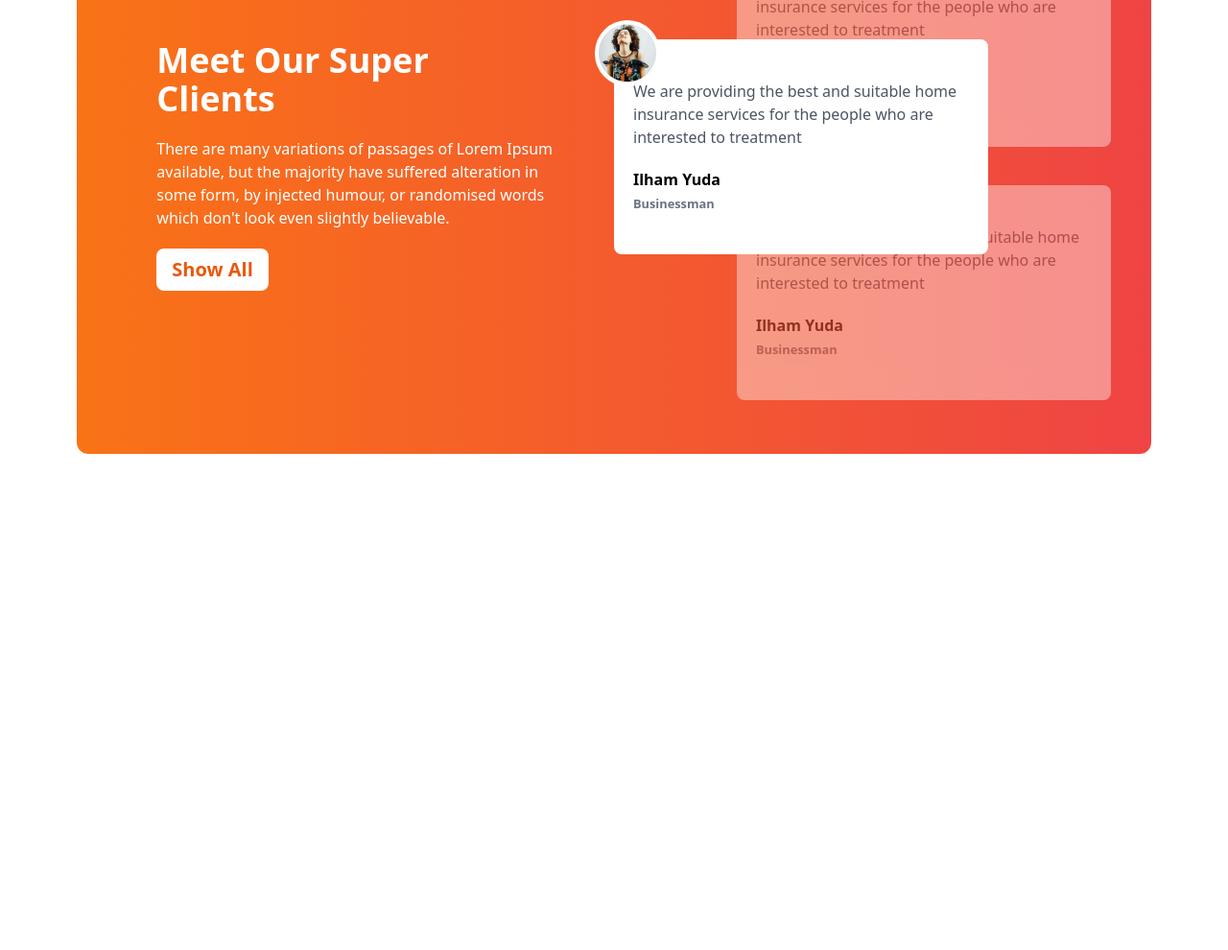
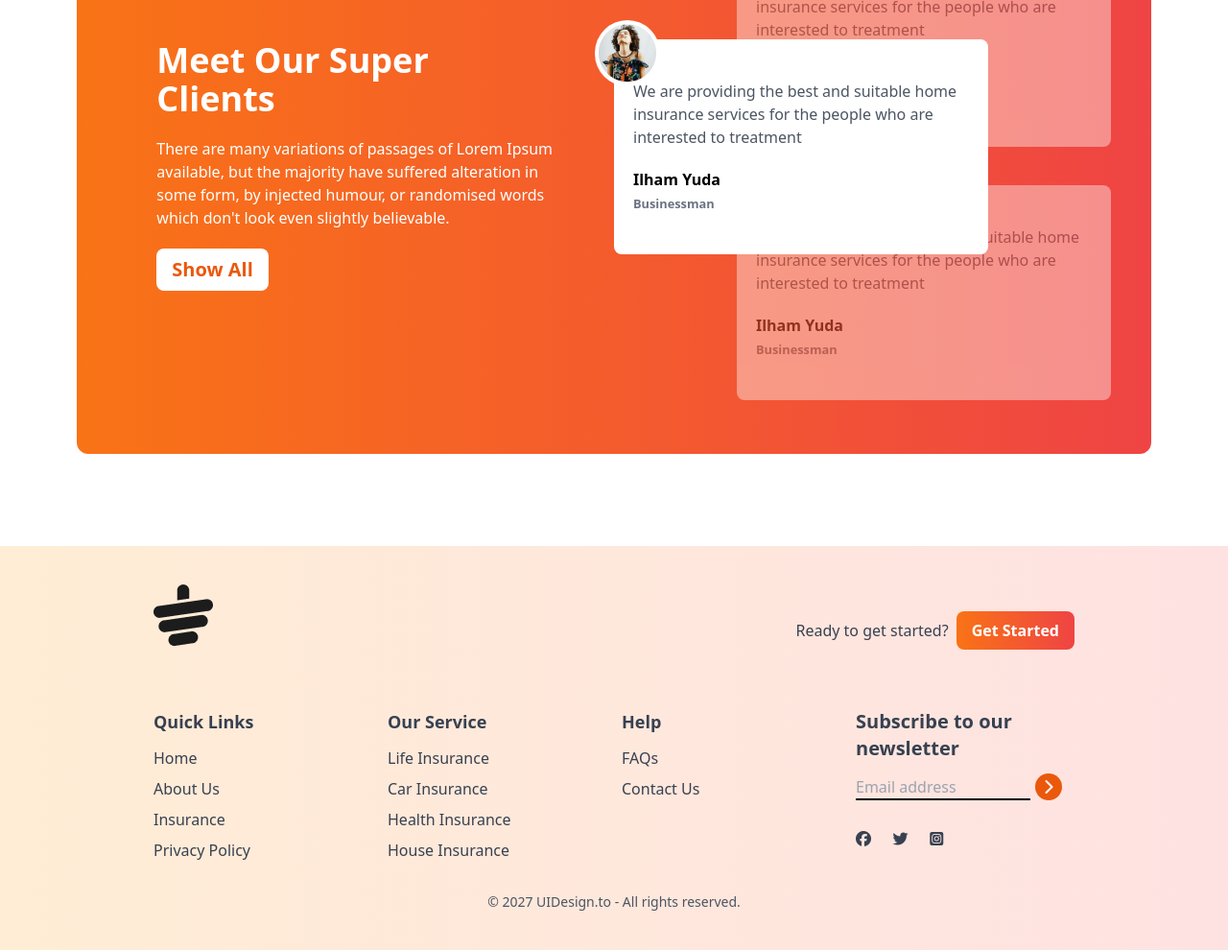
Before and after one commit to msbabor/tea-house, a plain HTML site: page index.html in a window 1280 px wide. Shown: the part 1907-2897 px from the top of the page at 96% size. Before the commit the page ends 2476 px from the top, so only its background shows below. Drawn offline with nearby package versions, Linux system fonts and the light colour scheme.

Commit message:
footer section done

```diff
--- a/index.html
+++ b/index.html
@@ -189,6 +189,68 @@
          </div>
       </section>
    </main>
+   <!-- footer section -->
+   <footer class="bg-gradient-to-r from-orange-100 to-red-100 text-gray-700 py-10 px-4 md:px-16">
+      <div class="w-10/12 mx-auto">
+         <!-- logo -->
+          <div class="mb-8 flex justify-between">
+            <img class="mb-8" src="images/cup.png" alt="">
+            <div class="flex items-center gap-2">
+               <h4 class="font-medium">Ready to get started?</h4>
+            <button class="bg-gradient-to-r from-orange-500 to-red-500 px-4 py-2 rounded-lg text-white font-bold">Get Started</button>
+            </div>
+          </div>
+          <!-- links -->
+           <div class="grid grid-cols-1 md:grid-cols-2 lg:grid-cols-4 gap-4">
+            <!-- first column -->
+             <div>
+               <h4 class="font-semibold text-lg mb-3">Quick Links </h4>
+               <ul class="space-y-2">
+                  <li><a class="hover:text-orange-600" href="#">Home</a></li>
+                  <li><a class="hover:text-orange-600" href="#">About Us</a></li>
+                  <li><a class="hover:text-orange-600" href="#">Insurance</a></li>
+                  <li><a class="hover:text-orange-600" href="#">Privacy Policy</a></li>
+               </ul>
+             </div>
+             <!-- second column -->
+             <div>
+               <h4 class="font-semibold text-lg mb-3">Our Service</h4>
+               <ul class="space-y-2">
+                  <li><a class="hover:text-orange-600" href="#">Life Insurance</a></li>
+                  <li><a class="hover:text-orange-600" href="#">Car Insurance</a></li>
+                  <li><a class="hover:text-orange-600" href="#">Health Insurance</a></li>
+                  <li><a class="hover:text-orange-600" href="#">House Insurance</a></li>
+               </ul>
+             </div>
+             <!-- third column -->
+             <div>
+               <h4 class="font-semibold text-lg mb-3">Help</h4>
+               <ul class="space-y-2">
+                  <li><a class="hover:text-orange-600" href="#">FAQs</a></li>
+                  <li><a class="hover:text-orange-600" href="#">Contact Us</a></li>
+               </ul>
+             </div>
+             <!-- fourth column -->
+              <div>
+               <h3 class="text-xl font-semibold mb-3">Subscribe to our newsletter</h3>
+               <div class="flex flex-col space-y-2">
+                  <div>
+                     <input placeholder="Email address" type="text" class="bg-transparent border-b-2 border-black w-4/5">
+                     <i class="fa-solid fa-chevron-right w-7 h-7 bg-orange-600 inline-flex  text-white rounded-full justify-center items-center"></i>
+                     <div class="flex justify-between w-2/5 mb-2 mt-8">
+                        <i class="fa-brands fa-facebook"></i>
+                        <i class="fa-brands fa-twitter"></i>
+                        <i class="fa-brands fa-square-instagram"></i>
+                     </div>
+                  </div>
+               </div>
+              </div>
+           </div>
+           <div class="text-center pt-4 mt-4">
+            <p class="text-sm text-gray-600">© 2027 UIDesign.to - All rights reserved.</p>
+           </div>
+      </div>
+   </footer>
 </body>
 
 </html>
```
